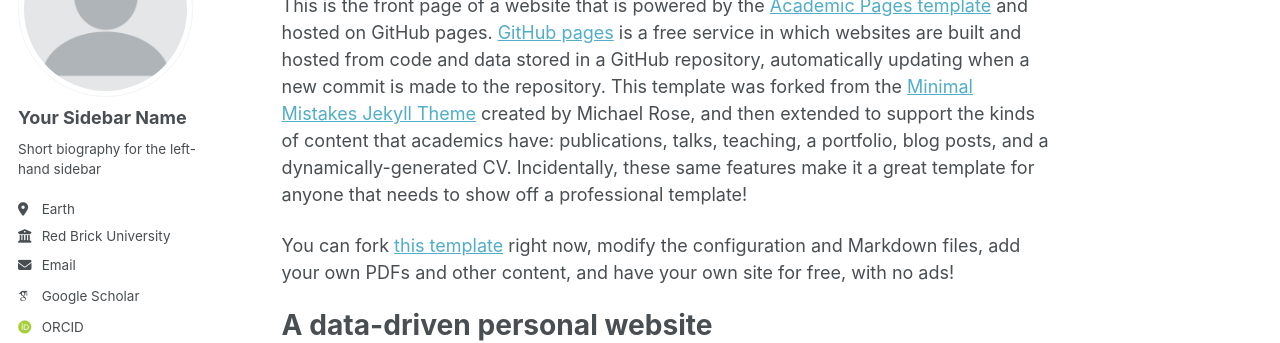
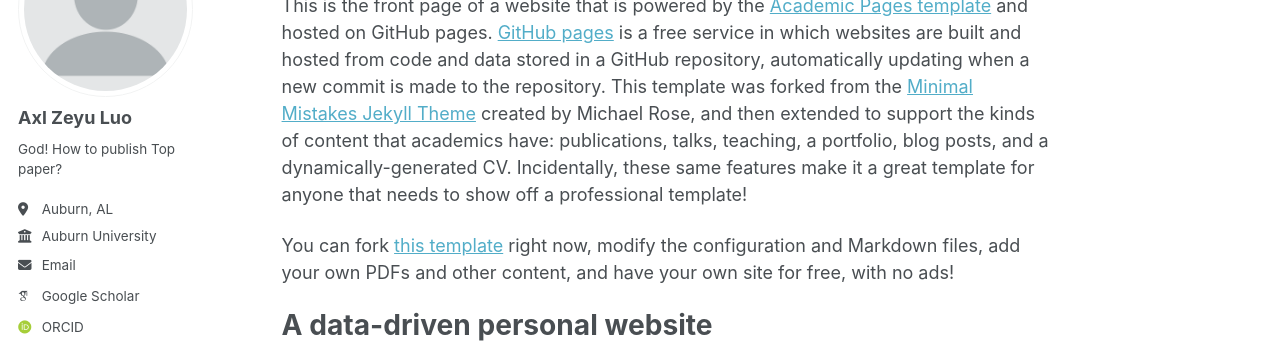
Before and after one commit to HyperPolyX/hyperpolyx.github.io, a Jekyll site: the page built from _pages/about.md, in a window 1280 px wide. Shown: the part 177-520 px from the top of the page. Built offline with Jekyll 4.4.1, drawn with Linux system fonts in a browser that asks for light colours; some web fonts are replaced; a script that is not in the unit is left out.

Commit message:
Update _config.yml

```diff
--- a/_config.yml
+++ b/_config.yml
@@ -23,13 +23,13 @@ repository               : "academicpages/academicpages.github.io"
 author:
   # Biographic information
   avatar           : "profile.png"
-  name             : "Your Sidebar Name"
+  name             : "Axl Zeyu Luo"
   pronouns         : # example: "she/her"
-  bio              : "Short biography for the left-hand sidebar"
-  location         : "Earth"
-  employer         : "Red Brick University"
+  bio              : "God! How to publish Top paper?"
+  location         : "Auburn, AL"
+  employer         : "Auburn University"
   uri              : # URL
-  email            : "none@example.org"
+  email            : "zel0010@auburn.edu"
 
   # Academic websites
   academia         : # URL
```
